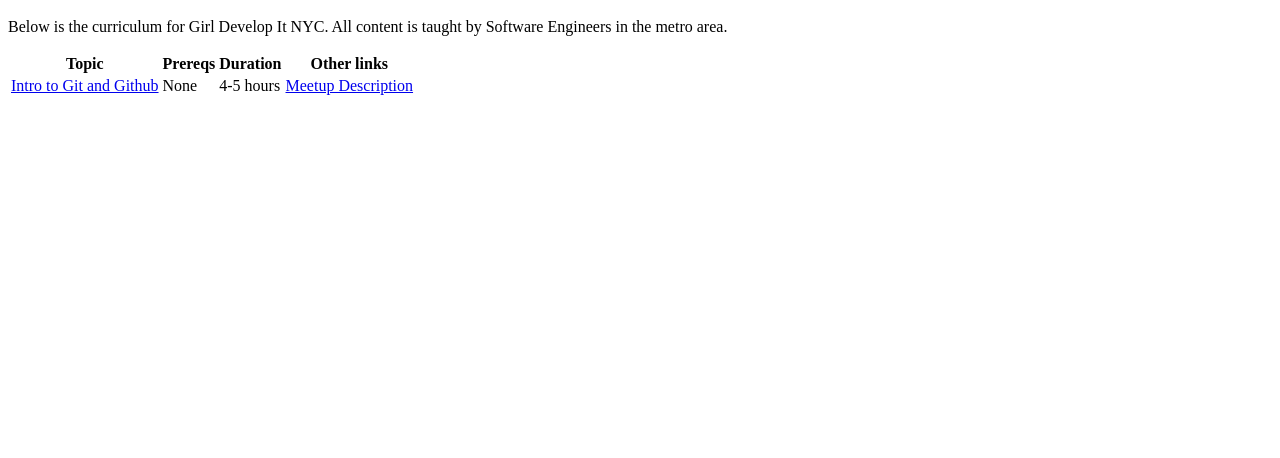
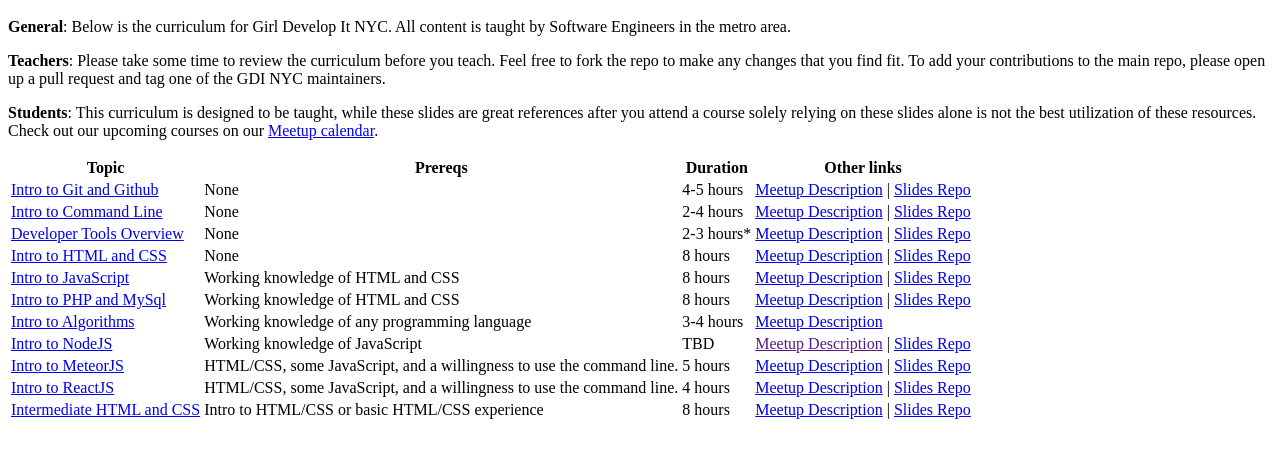
Before and after one commit to zenfulwoman/gdi-nyc.github.io, a plain HTML site: page index.html in a window 1280 px wide. Shown: the part 48-506 px from the top of the page. Drawn offline with Linux system fonts and the light colour scheme.

Commit message:
added more content

```diff
--- a/index.html
+++ b/index.html
@@ -3,7 +3,9 @@
   </head>
   <body>
     <h1>Course Material</h1>
-    <p>Below is the curriculum for Girl Develop It NYC. All content is taught by Software Engineers in the metro area.</p>
+    <p><strong>General</strong>: Below is the curriculum for Girl Develop It NYC. All content is taught by Software Engineers in the metro area.</p>
+    <p><strong>Teachers</strong>: Please take some time to review the curriculum before you teach. Feel free to fork the repo to make any changes that you find fit. To add your contributions to the main repo, please open up a pull request and tag one of the GDI NYC maintainers.</p>
+    <p><strong>Students</strong>: This curriculum is designed to be taught, while these slides are great references after you attend a course solely relying on these slides alone is not the best utilization of these resources. Check out our upcoming courses on our <a href="https://www.meetup.com/girldevelopit/events/">Meetup calendar</a>.</p>
     <table>
       <thead>
         <tr>
@@ -18,7 +20,67 @@
           <td><a href="./intro-to-git-and-github/">Intro to Git and Github</a></td>
           <td>None</td>
           <td>4-5 hours</td>
-          <td><a href="https://www.meetup.com/girldevelopit/events/235921233/">Meetup Description</a></td>
+          <td><a href="https://www.meetup.com/girldevelopit/events/235921233/">Meetup Description</a> | <a href="https://github.com/gdi-nyc/gdi-core-git-github">Slides Repo</a></td>
+        </tr>
+        <tr>
+          <td><a href="./intro-to-command-line/">Intro to Command Line</a></td>
+          <td>None</td>
+          <td>2-4 hours</td>
+          <td><a href="https://www.meetup.com/Girl-Develop-It-Minneapolis/events/213995282/">Meetup Description</a> | <a href="https://github.com/gdi-nyc/intro-to-command-line">Slides Repo</a></td>
+        </tr>
+        <tr>
+          <td><a href="./developer-tools-overview/">Developer Tools Overview</a></td>
+          <td>None</td>
+          <td>2-3 hours*</td>
+          <td><a href="https://www.meetup.com/girldevelopit/events/231328761/">Meetup Description</a> | <a href="https://github.com/gdi-nyc/gdi-developer-tools">Slides Repo</a></td>
+        </tr>
+        <tr>
+          <td><a href="./intro-to-html-css/">Intro to HTML and CSS</a></td>
+          <td>None</td>
+          <td>8 hours</td>
+          <td><a href="https://www.meetup.com/girldevelopit/events/230060612/">Meetup Description</a> | <a href="https://github.com/gdi-nyc/gdi-core-html-css">Slides Repo</a></td>
+        </tr>
+        <tr>
+          <td><a href="./intro-to-javascript/">Intro to JavaScript</a></td>
+          <td>Working knowledge of HTML and CSS</td>
+          <td>8 hours</td>
+          <td><a href="https://www.meetup.com/girldevelopit/events/233913682/">Meetup Description</a> | <a href="https://github.com/gdi-nyc/gdi-core-javascript">Slides Repo</a></td>
+        </tr>
+        <tr>
+          <td><a href="./intro-php-mysql/">Intro to PHP and MySql</a></td>
+          <td>Working knowledge of HTML and CSS</td>
+          <td>8 hours</td>
+          <td><a href="https://www.meetup.com/girldevelopit/events/180025402/">Meetup Description</a> | <a href="https://github.com/gdi-nyc/gdi-intro-php-mysql">Slides Repo</a></td>
+        </tr>
+        <tr>
+          <td><a href="https://docs.google.com/presentation/d/1GQjaBrKutR8moYyewm-UA98enuoDYzNBBK2mdG3uQtg/edit#slide=id.p">Intro to Algorithms</a></td>
+          <td>Working knowledge of any programming language</td>
+          <td>3-4 hours</td>
+          <td><a href="https://www.meetup.com/girldevelopit/events/235312779/">Meetup Description</a></td>
+        </tr>
+        <tr>
+          <td><a href="./intro-to-node/">Intro to NodeJS</a></td>
+          <td>Working knowledge of JavaScript</td>
+          <td>TBD</td>
+          <td><a href="">Meetup Description</a> | <a href="https://github.com/gdi-nyc/Intro-to-Node.js">Slides Repo</a></td>
+        </tr>
+        <tr>
+          <td><a href="./intro-to-meteorjs/">Intro to MeteorJS</a></td>
+          <td>HTML/CSS, some JavaScript, and a willingness to use the command line.</td>
+          <td>5 hours</td>
+          <td><a href="https://www.meetup.com/girldevelopit/events/227545610/">Meetup Description</a> | <a href="https://github.com/gdi-nyc/intro-to-meteor">Slides Repo</a></td>
+        </tr>
+        <tr>
+          <td><a href="./intro-to-reactjs/slides/ReactJS-slides-TEMP.pdf">Intro to ReactJS</a></td>
+          <td>HTML/CSS, some JavaScript, and a willingness to use the command line.</td>
+          <td>4 hours</td>
+          <td><a href="https://www.meetup.com/girldevelopit/events/235421830/">Meetup Description</a> | <a href="https://github.com/gdi-nyc/intro-to-react">Slides Repo</a></td>
+        </tr>
+        <tr>
+          <td><a href="./intermediate-html-css/">Intermediate HTML and CSS</a></td>
+          <td>Intro to HTML/CSS or basic HTML/CSS experience</td>
+          <td>8 hours</td>
+          <td><a href="https://www.meetup.com/girldevelopit/events/234180248/">Meetup Description</a> | <a href="https://github.com/gdi-nyc/gdi-featured-intermediate-html-css">Slides Repo</a></td>
         </tr>
       </tbody>
     </table>
```
Also changed, not shown: 2 other files.
